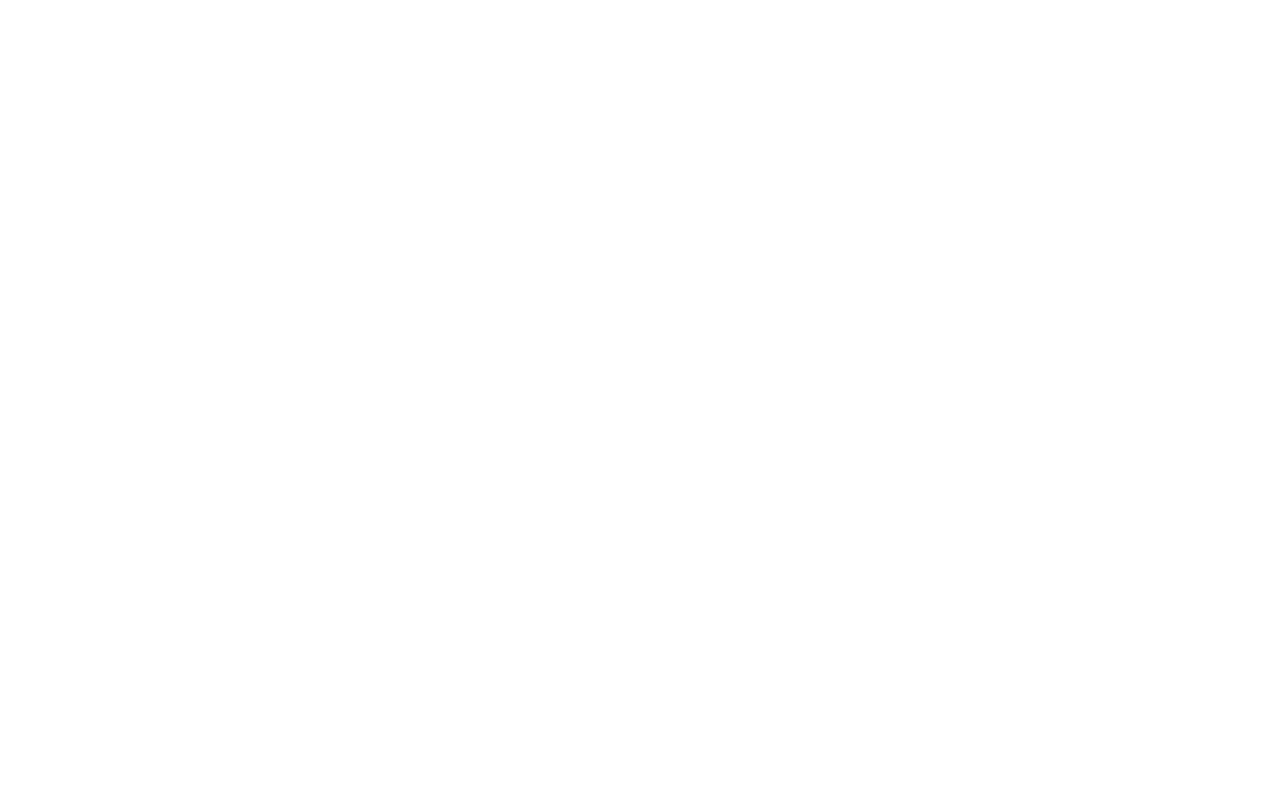
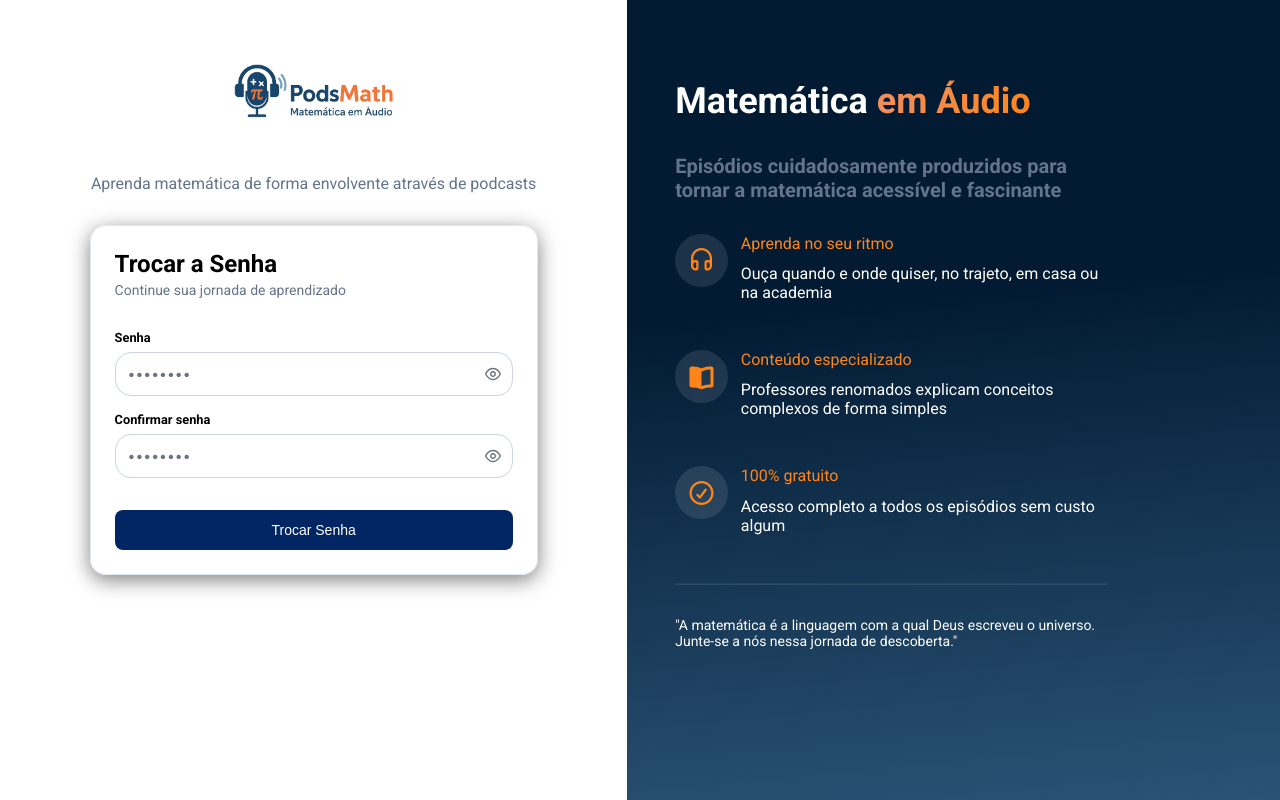
Before and after one commit to BrenoOF/PodsMath, a React (Create React App) app in the folder frontend/: page /novaSenha in a window 1280 px wide. Before the commit this address had no page. Built offline with nearby package versions, Linux system fonts and the light colour scheme.

Commit message:
Tela para usuario trocar senha sem precisar estar logado

```diff
--- a/frontend/src/App.jsx
+++ b/frontend/src/App.jsx
@@ -3,14 +3,18 @@
 
 // Import Telas
 import Login from "./components/login/Login";
+import NovaSenha from "./components/login/NovaSenha";
+
 import MainLayout from "./components/layout/main-layout/MainLayout";
+
 import Home from "./components/home/Home";
-import Explorar from "./components/explorar/Explorar";
 import Sobre from "./components/sobre-projeto/SobreProjeto";
+
 import Configuracoes from "./components/configuracoes/Configuracoes";
 import Favoritos from "./components/favoritos/Favoritos";
 import Historico from "./components/historico/Historico";
 
+import Explorar from "./components/explorar/Explorar";
 import Temas from "./components/tema/Tema";
 import Playlist from "./components/playlist/Playlist";
 import Player from "./components/player/Player";
@@ -23,19 +27,21 @@
             <Routes>
                 {/* Rotas SEM layout */}
                 <Route path="/login" element={<Login />} />
+                <Route path="/novaSenha" element={<NovaSenha />} />
+
                 {/* Rotas com Layout fixo */}
                 <Route element={<MainLayout />}>
                     <Route path="/" element={<Home />} />
                     <Route path="/sobre-o-projeto" element={<Sobre />} />
 
+                    <Route path="/perfil" element={<Configuracoes />} />
+                    <Route path="/favoritos" element={<Favoritos />} />
+                    <Route path="/historico" element={<Historico />} />
+
                     <Route path="/explorar" element={<Explorar />} />
                     <Route path="/explorar/:idTema" element={<Temas />} />
                     <Route path="/explorar/:idTema/:playlistTema" element={<Playlist />} />
                     <Route path="/explorar/:idTema/:playlistTema/:idPodcast" element={<Player />} />
-
-                    <Route path="/historico" element={<Historico />} />
-                    <Route path="/favoritos" element={<Favoritos />} />
-                    <Route path="/perfil" element={<Configuracoes />} />
 
                     <Route path="/admin" element={<Admin />} />
                 </Route>
--- /dev/null
+++ b/frontend/src/components/login/NovaSenha.jsx
@@ -0,0 +1,158 @@
+import React, { useState } from "react";
+// import axios from "axios";
+import { useNavigate } from "react-router-dom";
+
+import Style from "./login.module.css";
+
+// Import de Componentes
+import { Password } from 'primereact/password';
+import { Message } from 'primereact/message';
+
+// Import de Imagens
+import LogoLight from "../../imgs/Logo1.png";
+import LogoDark from "../../imgs/Logo2.png";
+
+export default function TelaNovaSenha() {
+    const navigate = useNavigate();
+
+    const [senha, setSenha] = useState("");
+    const [confirmarSenha, setConfirmarSenha] = useState("");
+
+    const [errors, setErrors] = useState({});
+
+    // Validações
+    const limparErro = (campo) => {
+        setErrors((prev) => ({ ...prev, [campo]: null }));
+    };
+
+    const validarSenha = () => {
+        let novosErros = {};
+
+        if (!senha || senha.length < 6)
+            novosErros.senha = "Senha deve ter no mínimo 6 caracteres";
+
+        if (senha !== confirmarSenha)
+            novosErros.confirmarSenha = "As senhas não coincidem";
+
+        setErrors(novosErros);
+        return Object.keys(novosErros).length === 0;
+    };
+
+    // Parte de Ligar Frontend com o Backend
+    const enviarForms = async (e) => {
+        e.preventDefault();
+        if (!validarSenha()) return;
+
+        // Função para trocar senha
+        alert("Form enviado");
+    };
+
+    // Troca de Logo caso o usuario esteja no modo dark
+    const trocarLogo = () => {
+        return localStorage.getItem("theme-mode") === "dark" ? LogoDark : LogoLight;
+    }
+
+    return (
+        <div className={Style.container}>
+            <div className={Style.containerLogin}>
+                <img src={trocarLogo()} alt="Podsmath Logo"
+                    className={Style.imgLogo} onClick={() => { navigate("/") }}
+                    draggable="false"
+                />
+                <p className={Style.textoLogin} style={{ marginBottom: "2rem" }}>
+                    Aprenda matemática de forma envolvente através de podcasts
+                </p>
+                <form className={Style.containerForm} onSubmit={enviarForms}>
+                    <div className={Style.divTituloLogin}>
+                        <h1>Trocar a Senha</h1>
+                        <p>Continue sua jornada de aprendizado</p>
+                    </div>
+                    <div>
+                        <div className={Style.divInput}>
+                            <label>Senha</label>
+                            <Password value={senha}
+                                onChange={(e) => {
+                                    setSenha(e.target.value);
+                                    limparErro("senha");
+                                }}
+                                toggleMask feedback={false}
+                                inputClassName={`${Style.input} ${errors.senha ? "p-invalid" : ""}`}
+                                placeholder="••••••••"
+                            />
+                            {errors.senha && (
+                                <Message severity="error" text={errors.senha} />
+                            )}
+                        </div>
+                        <div className={Style.divInput}>
+                            <label>Confirmar senha</label>
+                            <Password value={confirmarSenha}
+                                onChange={(e) => {
+                                    setConfirmarSenha(e.target.value);
+                                    limparErro("confirmarSenha");
+                                }}
+                                toggleMask feedback={false}
+                                inputClassName={`${Style.input} ${errors.confirmarSenha ? "p-invalid" : ""}`}
+                                placeholder="••••••••"
+                            />
+                            {errors.confirmarSenha && (
+                                <Message severity="error" text={errors.confirmarSenha} />
+                            )}
+                        </div>
+                    </div>
+                    <button type="submit" className={Style.btns + " " + Style.btnEntrar}>
+                        <p>Trocar Senha</p>
+                    </button>
+                </form>
+            </div>
+            {/* Parte da Direita da Tela */}
+            <div className={Style.containerTexto}>
+                <div className={Style.divTexto}>
+                    <h1 className={Style.tituloTexto}>Matemática <span>em Áudio</span></h1>
+                    <h3 className={Style.subTituloTexto}>
+                        Episódios cuidadosamente produzidos para tornar a matemática acessível e fascinante
+                    </h3>
+                    <div className={Style.blocoTexto}>
+                        <div className={Style.divIcon}>
+                            <i className="fa-regular fa-headphones" style={{ fontSize: "1.5rem" }}></i>
+                        </div>
+                        <div className={Style.divMensagem}>
+                            <p>Aprenda no seu ritmo</p>
+                            <span>
+                                Ouça quando e onde quiser, no trajeto, em casa ou na academia
+                            </span>
+                        </div>
+                    </div>
+                    <div className={Style.blocoTexto}>
+                        <div className={Style.divIcon}>
+                            <i className="fa-solid fa-book-open" style={{ fontSize: "1.5rem" }}></i>
+                        </div>
+                        <div className={Style.divMensagem}>
+                            <p>Conteúdo especializado</p>
+                            <span>
+                                Professores renomados explicam conceitos complexos de forma simples
+                            </span>
+                        </div>
+                    </div>
+                    <div className={Style.blocoTexto}>
+                        <div className={Style.divIcon}>
+                            <i className="fa-regular fa-circle-check" style={{ fontSize: "1.5rem" }}></i>
+                        </div>
+                        <div className={Style.divMensagem}>
+                            <p>100% gratuito</p>
+                            <span>
+                                Acesso completo a todos os episódios sem custo algum
+                            </span>
+                        </div>
+                    </div>
+                    <hr />
+                    <div className={Style.ultimaMensagem}>
+                        <p>
+                            "A matemática é a linguagem com a qual Deus escreveu o universo. Junte-se a nós
+                            nessa jornada de descoberta."
+                        </p>
+                    </div>
+                </div>
+            </div>
+        </div>
+    );
+}
```
